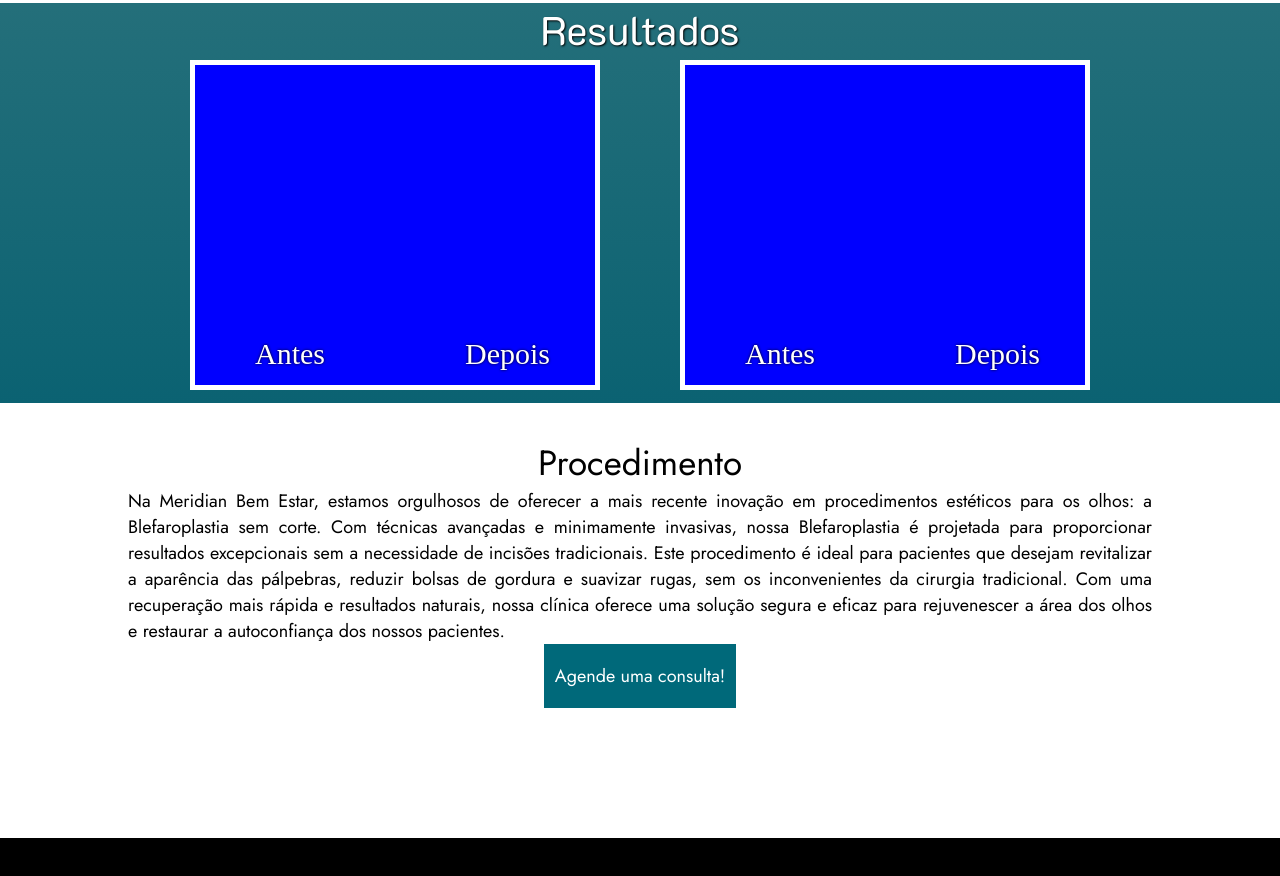
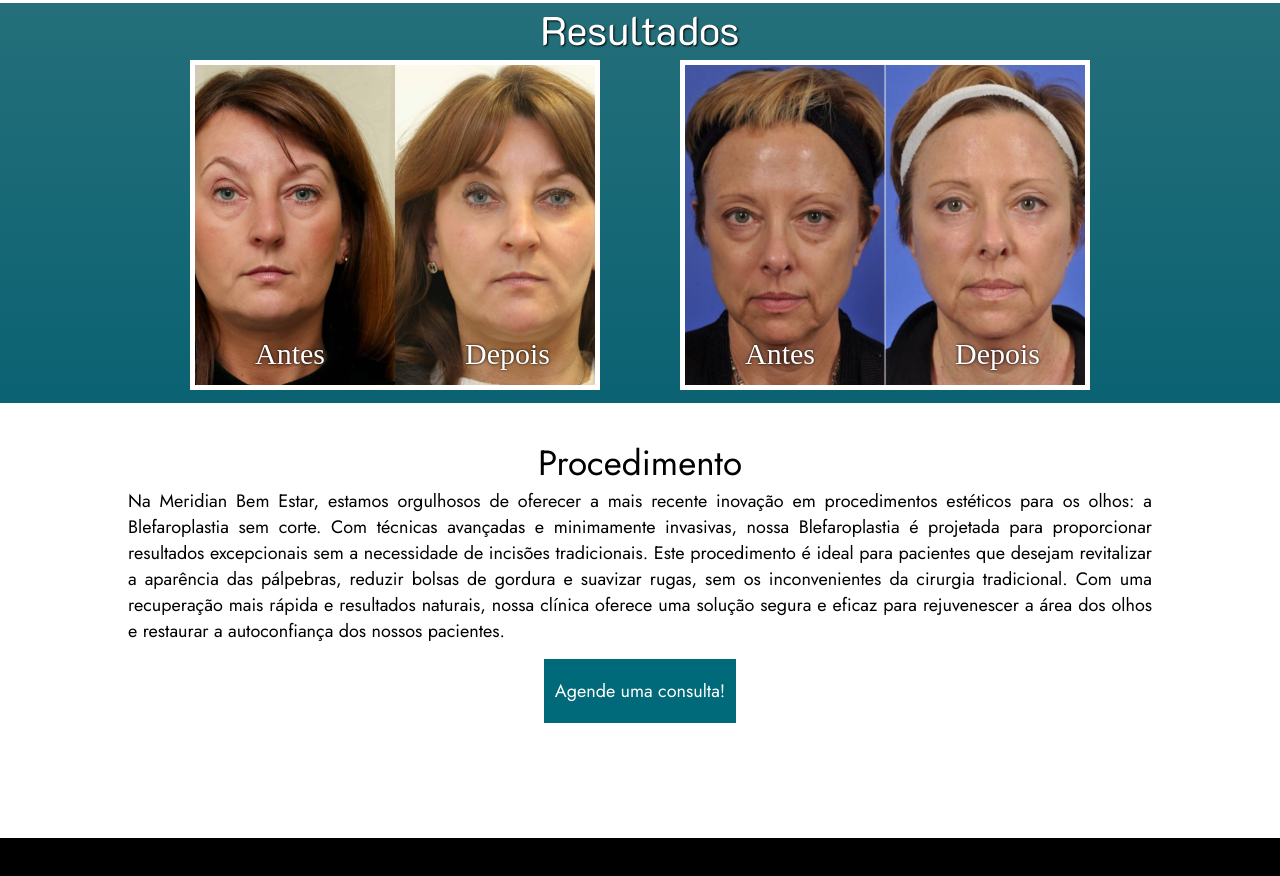
Before and after one commit to math-ghub/projeto-meridian, a plain HTML site: page paginas/servicos/blefaroplastia.html in a window 1280 px wide. Shown: the part 1277-2153 px from the top of the page. Drawn offline with Linux system fonts and the light colour scheme; a web font is replaced by a local one.

Commit message:
imagens/ resize da box link pagina de serviços

```diff
--- a/estilos/servicos/Main.css
+++ b/estilos/servicos/Main.css
@@ -197,9 +197,10 @@
         justify-content: center;
         font-family: "Jost", Arial, Helvetica, sans-serif;
         margin: auto;
+        margin-top: 15px;
         user-select: none;
         cursor: pointer;
-        font-size: 18px;
+        font-size: clamp(18px, 1.2vw, 40px);
         width: 15vw;
         height: 5vw;
     }
```
Also changed, not shown: imagens/aed-imagem1.png (added), imagens/aed-imagem2.png (added), imagens/blefaroplastia-imagem1.jpg (added), imagens/blefaroplastia-imagem1.webp (added).
